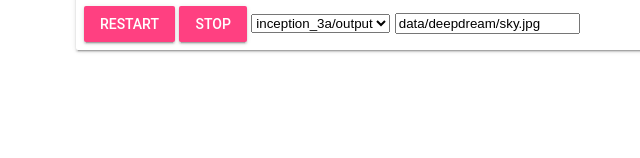
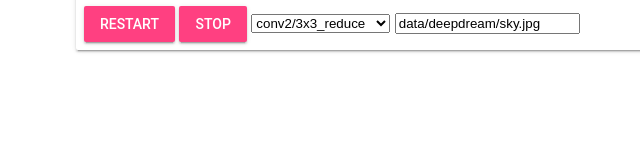
Before and after one commit to chaosmail/caffejs, a plain HTML site: page deepdream.html in a window 1280 px wide. Shown: the part 642-800 px from the top of the page, 250-890 px from the left. Drawn offline with Linux system fonts and the light colour scheme; no server answers.

Commit message:
Update 2017-10-26T21:58:02.595Z

```diff
--- a/deepdream.html
+++ b/deepdream.html
@@ -96,9 +96,8 @@
       <button onclick="cancel()" class="mdl-button mdl-js-button mdl-js-ripple-effect mdl-button--raised mdl-button--accent webcam-trigger" data-upgraded=",MaterialButton,MaterialRipple">
       Stop<span class="mdl-button__ripple-container"><span class="mdl-ripple"></span></span></button>
       <select name="endLayer">
-          <option>conv1/7x7_s2</option>
-          <option>conv2/3x3_reduce</option>
-          <option selected="selected">inception_3a/output</option>
+          <option selected="selected">conv2/3x3_reduce</option>
+          <option>inception_3a/output</option>
           <option>inception_3b/output</option>
           <option>inception_4a/output</option>
           <option>inception_4b/output</option>
@@ -118,7 +117,7 @@
   var imgUrl = "data/deepdream/sky.jpg";
   var image;
   var canvas = document.getElementById('image');
-  var params = {iter_n:10, octave_n:4, end:'inception_3a/output'};
+  var params = {iter_n:10, octave_n:4, end:'conv2/3x3_reduce'};
   var progressBar = document.getElementById('progress');
   // the mean value can be found in train_val.prototxt
   var mean = [104.0, 116.0, 122.0];
```
